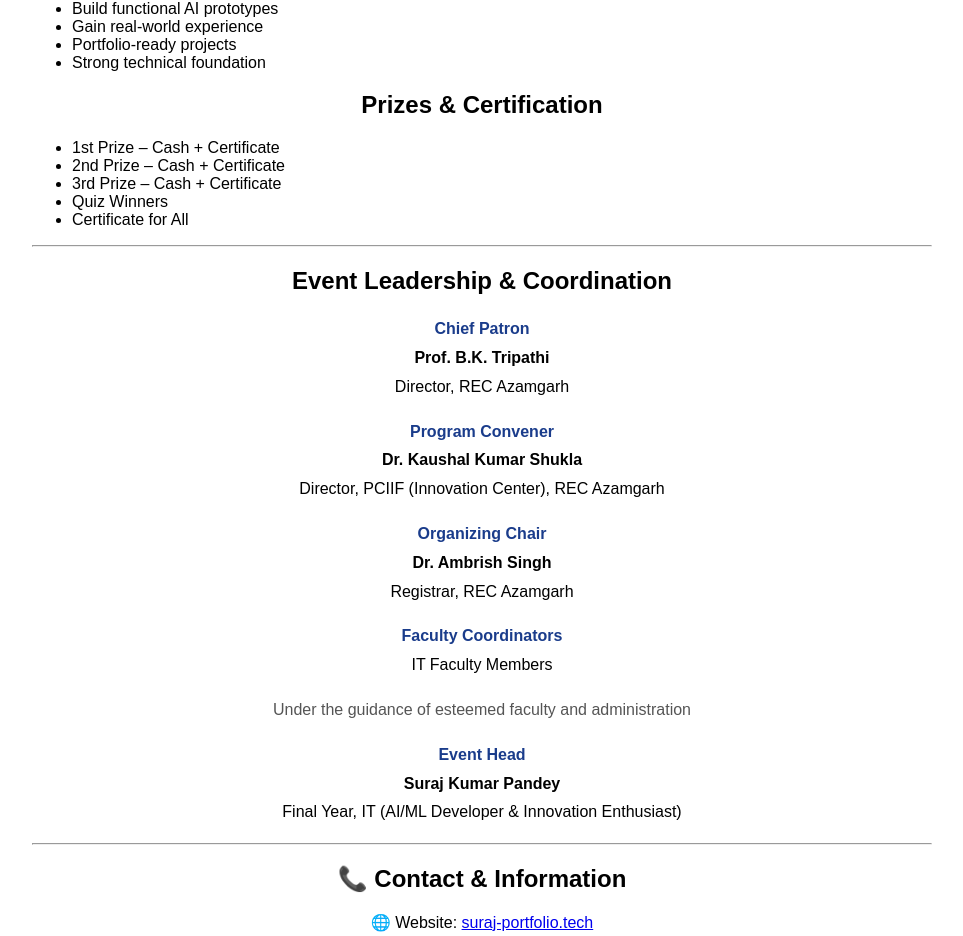
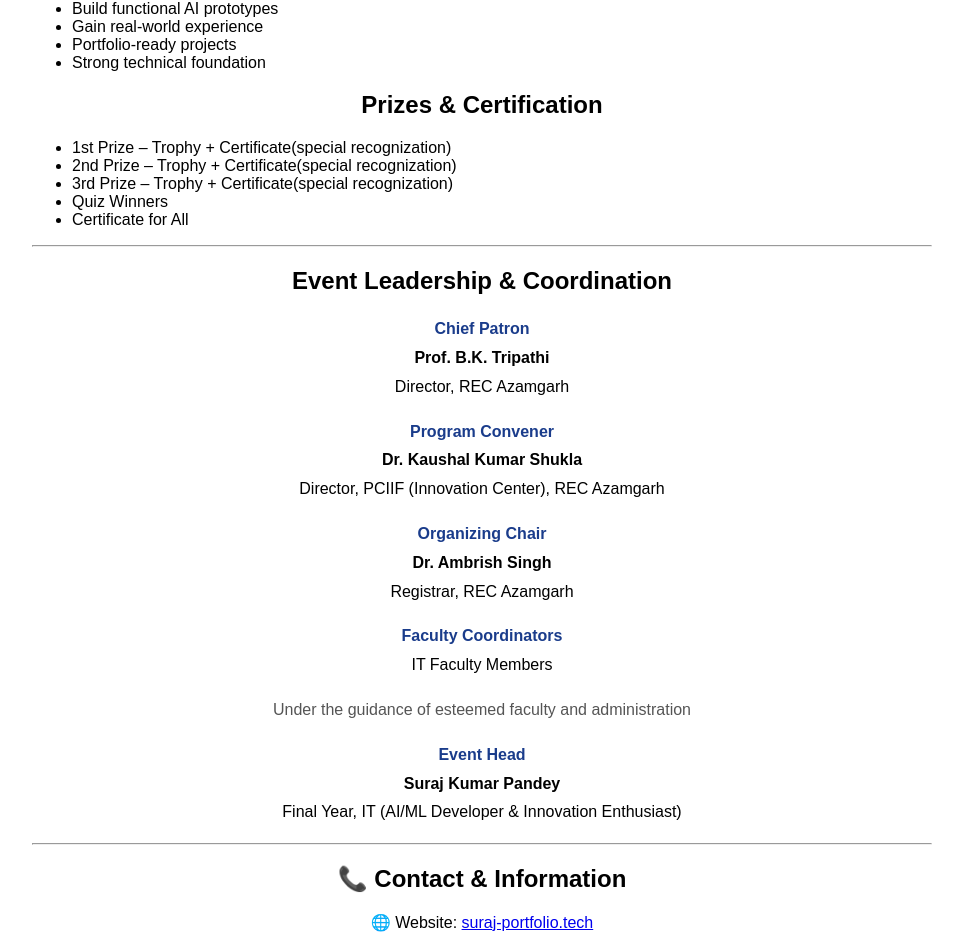
Before and after one commit to surajpandey111/ai-event-platform, a React (Create React App) app in the folder ai-event/: page / in a window 1280 px wide. Shown: the part 1263-2199 px from the top of the page, without its empty margins (158-1121 px from the left). Built offline with nearby package versions, Linux system fonts and the light colour scheme.

Commit message:
Fix React routing for admin page

```diff
--- a/ai-event/src/pages/Home.js
+++ b/ai-event/src/pages/Home.js
@@ -112,9 +112,9 @@ const Home = () => {
       {/* 🔥 PRIZES */}
       <h2> Prizes & Certification</h2>
       <ul style={{ textAlign: "left" }}>
-        <li> 1st Prize – Cash + Certificate</li>
-        <li> 2nd Prize – Cash + Certificate</li>
-        <li> 3rd Prize – Cash + Certificate</li>
+        <li> 1st Prize – Trophy  + Certificate(special recognization)</li>
+        <li> 2nd Prize – Trophy  + Certificate(special recognization)</li>
+        <li> 3rd Prize – Trophy  + Certificate(special recognization)</li>
         <li> Quiz Winners</li>
         <li> Certificate for All</li>
       </ul>
```
